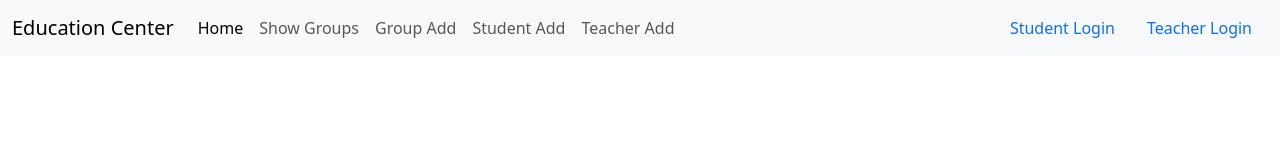
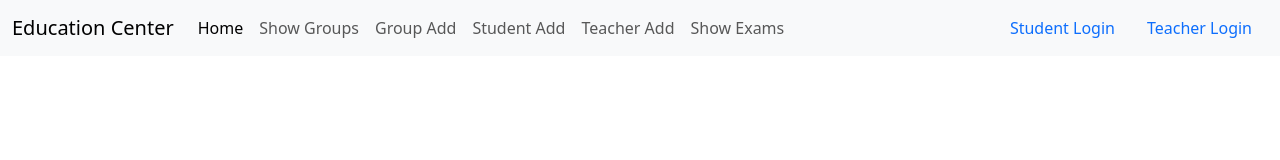
Before and after one commit to Olamgir-dev/Talim-markazi, a React (Create React App) app in the folder frontend/: page / in a window 1280 px wide. Shown: the top 160 px of the page. Built offline with nearby package versions, Linux system fonts and the light colour scheme; a web font is replaced by a local one.

Commit message:
ShowExams ni navbar.js ga qushdim

```diff
--- a/frontend/src/components/Navbar.js
+++ b/frontend/src/components/Navbar.js
@@ -27,7 +27,9 @@ function Navbar() {
                         <li className="nav-item">
                             <Link className="nav-link " to="/teacher-add" >Teacher Add</Link>
                         </li>
-
+                        <li className="nav-item">
+                            <Link className="nav-link " to="/exams" >Show Exams</Link>
+                        </li>
                     </ul>
                     <ul className="d-flex mb-2 mb-lg-0  nav  me-0">
                         <li className='nav-item'><Link className="nav-link" to="/student-login">Student Login</Link></li>
```
